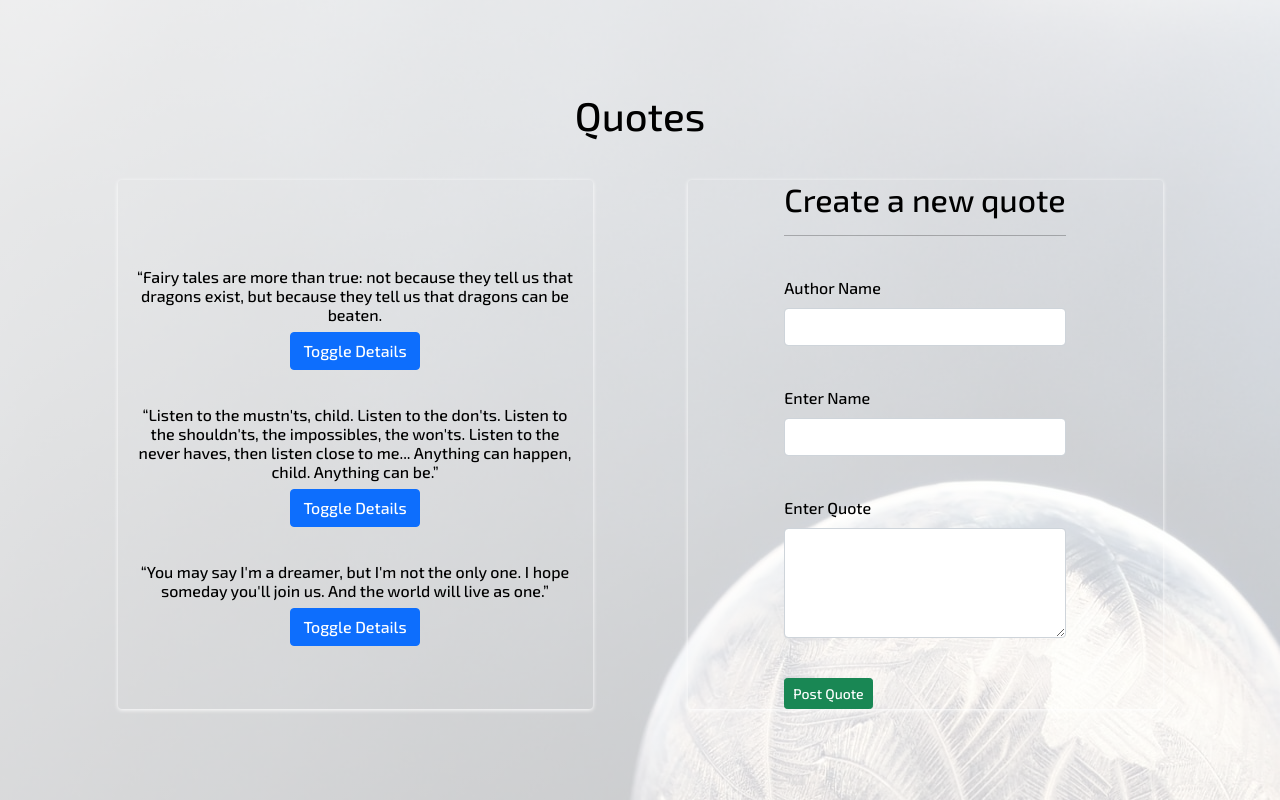
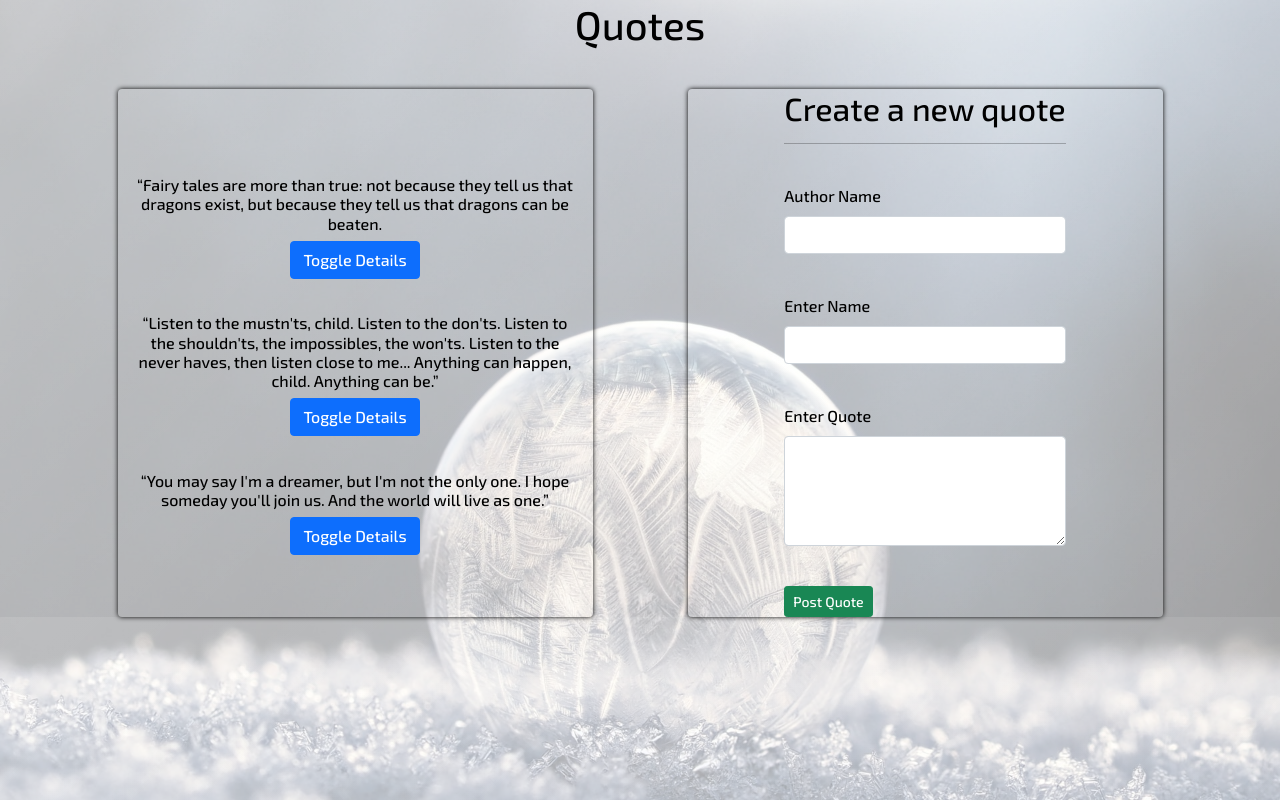
Before and after one commit to Lyonsmasawa/Qoutes-App, an Angular app: page / in a window 1280 px wide. Built offline with nearby package versions, Linux system fonts and the light colour scheme.

Commit message:
button test

```diff
--- a/src/app/quote-detail/quote-detail.component.html
+++ b/src/app/quote-detail/quote-detail.component.html
@@ -1,5 +1,4 @@
 <br>
-<p>{{quote.description}}</p><button class="btn btn-sm btn-success" (click)='upvote()'>{{quoteUp.likes}} <i class="fa fa-thumbs-up" id="like"></i> </button>
-<button class="btn btn-sm btn-danger" id="notLike" (click)='downvote()'>{{quoteDown.dislikes}} <i class="fa fa-thumbs-down" id="dislike"></i> </button>
+<p>{{quote.description}}</p>
 <p>posted on {{quote.completeDate|date}} by {{quote.person}}, making it {{quote.completeDate|dateCount}} days old</p>
 <button (click)= 'quoteDelete(true)' class="btn btn-outline-danger">Delete</button>
--- a/src/styles.css
+++ b/src/styles.css
@@ -16,12 +16,12 @@
  }
 
  body {
-   background: linear-gradient(135deg, rgba(255, 255, 255, 0.911), rgba(255, 255, 255, 0.705)), url("qqwww.jpg");
+   background: linear-gradient(135deg, rgba(255, 255, 255, 0.711), rgba(255, 255, 255, 0.605)), url("qqwww.jpg");
    color: black;
    display: flex;
    align-items: center;
    justify-content: center;
-   min-height: 100vh;
+    background-size: cover;
    flex-direction: column;
  }
 
@@ -30,7 +30,7 @@
    flex-direction: column;
    align-items: center;
    justify-content: center;
-   box-shadow: 0px 1px 4px white;
+   box-shadow: 0px 0px 5px black;
    border-radius: 4px;
    row-gap: 2%;
 
```
